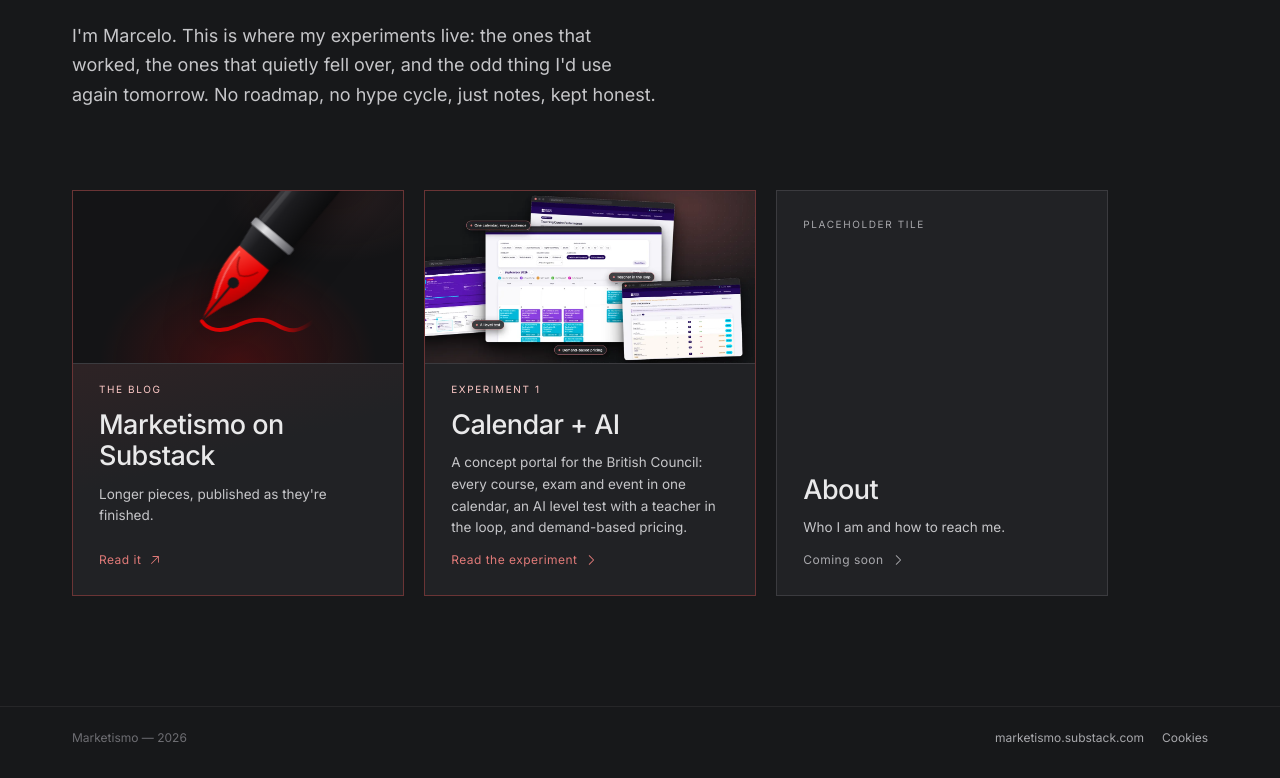
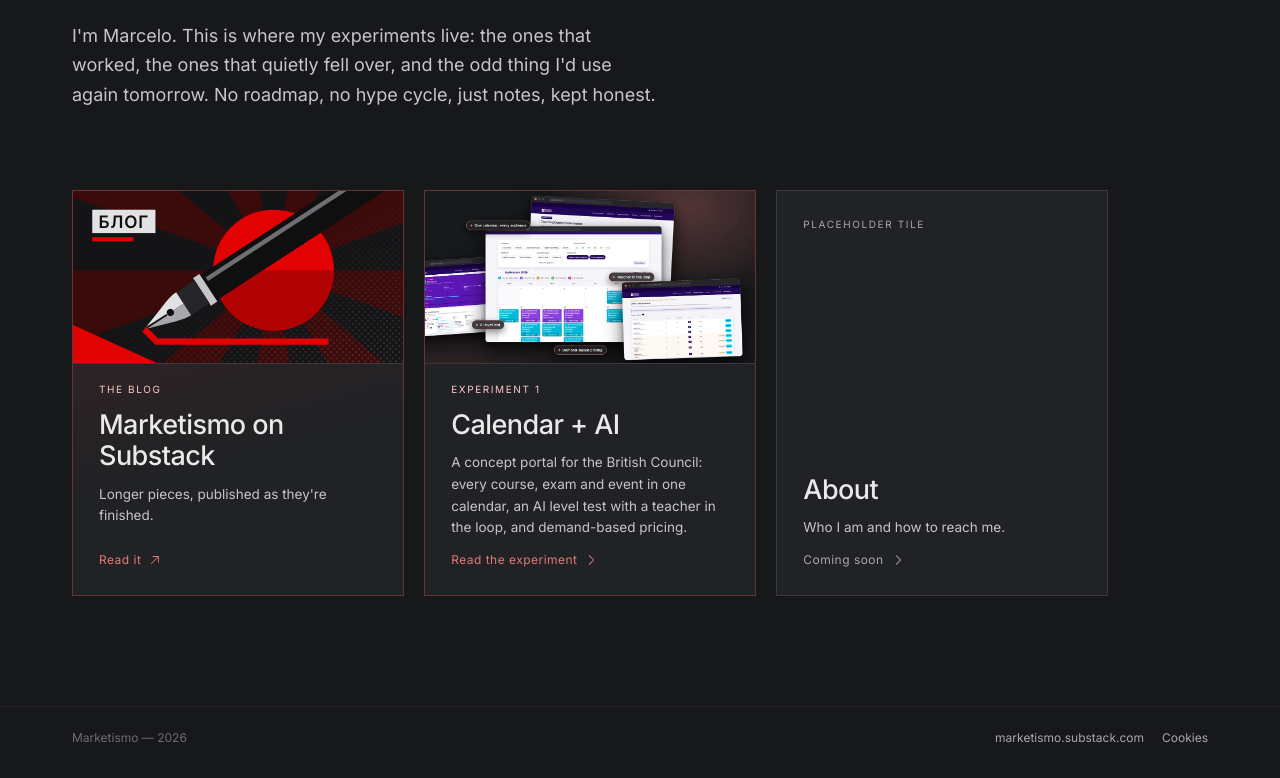
Before and after one commit to marketismo/marketismo-web, a plain HTML site: page index.html in a window 1280 px wide. Shown: the part 987-1765 px from the top of the page. Drawn offline with Linux system fonts and the light colour scheme.

Commit message:
Restyle the blog tile pen as a constructivist poster
Co-Authored-By: Claude Opus 5.5 <noreply@anthropic.com>

```diff
--- a/assets/css/site.css
+++ b/assets/css/site.css
@@ -281,18 +281,10 @@ a:hover { color: var(--color-accent-300); }
 .tile-media ~ .tile-title { margin-top: 0; }
 .tile-media ~ .tile-cta { margin-top: auto; }
 
-/* — blog tile: fountain pen — */
-.tile-media--icon {
-  position: relative;
-  background:
-    radial-gradient(60% 90% at 50% 100%, rgba(226,2,3,0.22), transparent 70%),
-    radial-gradient(50% 60% at 80% 0%, rgba(224,122,120,0.10), transparent 70%),
-    #141416;
-}
-.pen-icon {
-  position: absolute; top: 8%; left: 50%; height: 84%; width: auto; aspect-ratio: 1;
-  transform: translateX(-50%);
-  filter: drop-shadow(0 10px 18px rgba(0,0,0,0.55));
-  transition: transform .6s cubic-bezier(.16,.84,.26,1);
-}
-.tile--featured:hover .pen-icon { transform: translateX(-50%) translate(-3px, -3px) rotate(-3deg); }
+/* — blog tile: a fountain pen as a constructivist poster — */
+.tile-media--poster { position: relative; background: #141416; }
+.poster { position: absolute; inset: 0; width: 100%; height: 100%; display: block; }
+.poster-rays { transform-box: view-box; transform-origin: 146px 58px; transition: transform 1.2s cubic-bezier(.16,.84,.26,1); }
+.poster-pen { transition: transform .6s cubic-bezier(.16,.84,.26,1); }
+.tile--featured:hover .poster-rays { transform: rotate(10deg); }
+.tile--featured:hover .poster-pen { transform: translate(-3px, 2px); }
--- a/index.html
+++ b/index.html
@@ -67,42 +67,39 @@ height="0" width="0" style="display:none;visibility:hidden"></iframe></noscript>
       <div class="tile-grid">
 
         <a class="tile tile--featured" href="https://marketismo.substack.com/" target="_blank" rel="noopener">
-          <span class="tile-media tile-media--icon">
-            <svg class="pen-icon" viewBox="0 0 120 120" overflow="visible" xmlns="http://www.w3.org/2000/svg" aria-hidden="true">
+          <span class="tile-media tile-media--poster">
+            <svg class="poster" viewBox="0 0 240 126" preserveAspectRatio="xMidYMid slice" xmlns="http://www.w3.org/2000/svg" aria-hidden="true">
               <defs>
-                <linearGradient id="pen-nib" x1="0" y1="0" x2="1" y2="1">
-                  <stop offset="0" stop-color="#ff4a3d"/>
-                  <stop offset=".45" stop-color="#e20203"/>
-                  <stop offset="1" stop-color="#7d0805"/>
+                <pattern id="poster-dots" width="3.2" height="3.2" patternUnits="userSpaceOnUse" patternTransform="rotate(45)">
+                  <circle cx="1.6" cy="1.6" r=".75" fill="#c6c6c9"/>
+                </pattern>
+                <linearGradient id="poster-fade" x1="0" y1="0" x2="1" y2="1">
+                  <stop offset=".45" stop-color="#fff" stop-opacity="0"/>
+                  <stop offset="1" stop-color="#fff" stop-opacity="1"/>
                 </linearGradient>
-                <linearGradient id="pen-barrel" x1="0" y1="0" x2="1" y2="0">
-                  <stop offset="0" stop-color="#3b3b3f"/>
-                  <stop offset=".35" stop-color="#1c1c1f"/>
-                  <stop offset="1" stop-color="#0c0c0d"/>
-                </linearGradient>
-                <linearGradient id="pen-metal" x1="0" y1="0" x2="1" y2="0">
-                  <stop offset="0" stop-color="#8b8b90"/>
-                  <stop offset=".3" stop-color="#e2e2e4"/>
-                  <stop offset=".6" stop-color="#a8a8ac"/>
-                  <stop offset="1" stop-color="#535358"/>
-                </linearGradient>
-                <linearGradient id="pen-ink" x1="0" y1="0" x2="1" y2="0">
-                  <stop offset="0" stop-color="#e20203"/>
-                  <stop offset=".7" stop-color="#e20203" stop-opacity=".85"/>
-                  <stop offset="1" stop-color="#e20203" stop-opacity="0"/>
-                </linearGradient>
+                <mask id="poster-dots-mask"><rect width="240" height="126" fill="url(#poster-fade)"/></mask>
               </defs>
-              <path class="pen-ink" d="M30 96.5 C35 104 46 106 57 101 S 79 92 91 99 S 110 106 122 97" fill="none" stroke="url(#pen-ink)" stroke-width="3.2" stroke-linecap="round"/>
-              <g class="pen-body" transform="rotate(40 60 60) translate(0 -6)">
-                <rect x="41" y="-120" width="38" height="140" rx="5" fill="url(#pen-barrel)"/>
-                <rect x="44" y="-120" width="4" height="138" rx="2" fill="#f4f4f5" opacity=".10"/>
-                <rect x="39" y="18" width="42" height="7" rx="1.5" fill="url(#pen-metal)"/>
-                <path d="M41 25 H79 L76 45 H44 Z" fill="url(#pen-barrel)"/>
-                <path d="M44 45 H76 C78 61 75 77 66 93 L60 113 L54 93 C45 77 42 61 44 45 Z" fill="url(#pen-nib)"/>
-                <path d="M47 49 C47 63 50 76 57 91" fill="none" stroke="#fff4f3" stroke-opacity=".35" stroke-width="1.4" stroke-linecap="round"/>
-                <path d="M50 52 C52 58 55 62 60 64 C65 62 68 58 70 52" fill="none" stroke="#6a0706" stroke-opacity=".7" stroke-width="1.2"/>
-                <circle cx="60" cy="72" r="4.6" fill="#17181a"/>
-                <path d="M60 76.5 V111" stroke="#17181a" stroke-width="1.6" stroke-linecap="round"/>
+              <rect width="240" height="126" fill="#141416"/>
+              <path class="poster-rays" d="M146 58L466.0 58.0L446.7 167.4ZM146 58L391.1 263.7L306.0 335.1ZM146 58L201.6 373.1L90.4 373.1ZM146 58L-14.0 335.1L-99.1 263.7ZM146 58L-154.7 167.4L-174.0 58.0ZM146 58L-154.7 -51.4L-99.1 -147.7ZM146 58L-14.0 -219.1L90.4 -257.1ZM146 58L201.6 -257.1L306.0 -219.1ZM146 58L391.1 -147.7L446.7 -51.4Z" fill="#3a0b0a"/>
+              <rect width="240" height="126" fill="url(#poster-dots)" mask="url(#poster-dots-mask)" opacity=".22"/>
+              <circle class="poster-sun" cx="146" cy="58" r="44" fill="#e20203"/>
+              <path d="M102 58 A44 44 0 0 0 190 58 Z" fill="#b10203"/>
+              <path class="poster-wedge" d="M0 126 L0 98 L62 126 Z" fill="#e20203"/>
+              <g class="poster-pen"><g transform="translate(52 101) rotate(-33)">
+                <rect x="55" y="-11" width="240" height="22" fill="#0f0f10"/>
+                <rect x="58" y="-7.5" width="236" height="3.2" fill="#6e6e73"/>
+                <rect x="50" y="-12" width="5.5" height="24" fill="#c6c6c9"/>
+                <rect x="34" y="-10" width="16" height="20" fill="#26262a"/>
+                <path d="M0 0 L22 -7.5 C28 -9.5 31 -10 34 -10 L34 0 Z" fill="#e2e2e4"/>
+                <path d="M0 0 L34 0 L34 10 C31 10 28 9.5 22 7.5 Z" fill="#a8a8ac"/>
+                <path d="M1.5 0 H19.5" stroke="#0f0f10" stroke-width="1.3"/>
+                <circle cx="22.5" cy="0" r="2.6" fill="#0f0f10"/>
+              </g></g>
+              <path class="poster-ink" d="M52 101 L61 110 L186 110" fill="none" stroke="#e20203" stroke-width="4.6" stroke-linejoin="miter" stroke-linecap="butt"/>
+              <g class="poster-label">
+                <rect x="14" y="14" width="46" height="17" fill="#e2e2e4"/>
+                <text x="37" y="27.2" text-anchor="middle" font-family="Inter, system-ui, sans-serif" font-weight="600" font-size="12.5" letter-spacing=".6" fill="#0f0f10">БЛОГ</text>
+                <rect x="14" y="34" width="30" height="3" fill="#e20203"/>
               </g>
             </svg>
           </span>
```
